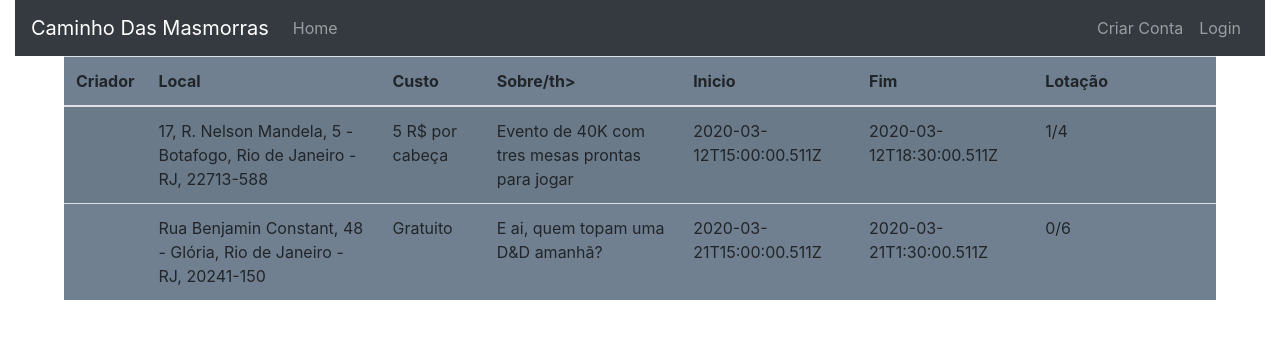
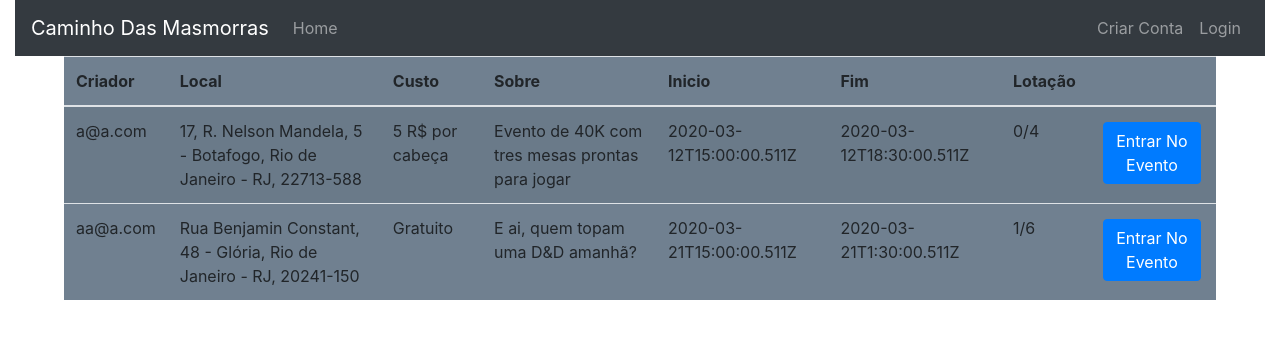
Before and after one commit to HenriqueSamii/Caminho-Das-Masmorras, a Vue app: page /eventos in a window 1280 px wide. Shown: the top 338 px of the page. Built offline with nearby package versions, Linux system fonts and the light colour scheme.

Commit message:
eventos listagem com butoes e logout certos

```diff
--- a/src/components/Header.vue
+++ b/src/components/Header.vue
@@ -41,8 +41,7 @@ export default {
   methods: {
     ...mapActions(["logout"]),
     deslogar: function() {
-      this.logout;
-      //this.$state.usuarioLogadoId = null;
+      this.logout();
       this.$router.push({ name: "Home" });
     },
     computed: function() {}
--- a/src/store/modules/evento.js
+++ b/src/store/modules/evento.js
@@ -1,24 +1,24 @@
 const state = {
     eventos: [{
             id: 1,
-            criadorId: "1",
+            criadorId: 1,
             local: "17, R. Nelson Mandela, 5 - Botafogo, Rio de Janeiro - RJ, 22713-588",
             custo: "5 R$ por cabeça",
             inicioDoEvento: "2020-03-12T15:00:00.511Z",
             fimDoEvento: "2020-03-12T18:30:00.511Z",
             NumeroMaximoDePessoas: 4,
-            idDeParticipantes: [1],
+            idDeParticipantes: [],
             sobreOEvento: "Evento de 40K com tres mesas prontas para jogar"
         },
         {
             id: 2,
-            criadorId: "2",
+            criadorId: 2,
             local: "Rua Benjamin Constant, 48 - Glória, Rio de Janeiro - RJ, 20241-150",
             custo: "Gratuito",
             inicioDoEvento: "2020-03-21T15:00:00.511Z",
             fimDoEvento: "2020-03-21T1:30:00.511Z",
             NumeroMaximoDePessoas: 6,
-            idDeParticipantes: [],
+            idDeParticipantes: [1],
             sobreOEvento: "E ai, quem topam uma D&D amanhã?"
         }
     ]
--- a/src/store/modules/post.js
+++ b/src/store/modules/post.js
@@ -1,7 +1,7 @@
 const state = {
     posts: [{
             id: 1,
-            criadorId: "1",
+            criadorId: 1,
             titulo: "post 1",
             imgURL: "https://img4.goodfon.com/wallpaper/big/1/2b/warhammer-40-000-death-guard-mortarion-nurgle-plague.jpg",
             corpo: "Nurgle is coming",
@@ -9,7 +9,7 @@ const state = {
         },
         {
             id: 2,
-            criadorId: "1",
+            criadorId: 1,
             titulo: "post 2",
             imgURL: "https://i.pinimg.com/736x/38/06/45/38064594c06483f3a13a84c911c947db.jpg",
             corpo: "praised be the omnissiah",
@@ -17,7 +17,7 @@ const state = {
         },
         {
             id: 3,
-            criadorId: "2",
+            criadorId: 2,
             titulo: "post 2",
             corpo: "E ai, quem topa uma mesa de D&D amanhã?",
             dataDeCriacao: "2020-03-20T18:25:43.511Z"
--- a/src/views/Eventos.vue
+++ b/src/views/Eventos.vue
@@ -7,52 +7,47 @@
           <th scope="col">Criador</th>
           <th scope="col">Local</th>
           <th scope="col">Custo</th>
-          <th scope="col">Sobre/th>
+          <th scope="col">Sobre</th>
           <th scope="col">Inicio</th>
           <th scope="col">Fim</th>
           <th scope="col">Lotação</th>
-          <th scope="col"></th>
-          <th scope="col"></th>
-          <th scope="col"></th>
           <th scope="col"></th>
         </tr>
       </thead>
       <tbody>
         <tr v-for="evento in allEventos" :key="evento">
-          <td><!-- {{usuarioById(evento.criadorId).email}} --></td>
+          <td>{{usuarioById(evento.criadorId).email}}</td>
           <td>{{evento.local}}</td>
           <td>{{evento.custo}}</td>
           <td>{{evento.sobreOEvento}}</td>
           <td>{{evento.inicioDoEvento}}</td>
           <td>{{evento.fimDoEvento}}</td>
           <td>{{evento.idDeParticipantes.length}}/{{evento.NumeroMaximoDePessoas}}</td>
-          <td>
+          <td class="butonTd">
             <button
               class="btn btn-primary"
               type="submit"
               v-if="getUsuarioLogado == evento.criadorId"
             >Deletar</button>
-          </td>
-          <td>
-            <!-- <button
+
+            <button
               class="btn btn-primary"
               type="submit"
-              v-if="estaNoEvento(evento.criadorId)"
-            >Canselar</button>-->
-          </td>
-          <td>
+              v-if="estaNoEvento(evento.idDeParticipantes)"
+            >Canselar</button>
+
+
             <button
               class="btn btn-primary"
               type="submit"
               v-if="getUsuarioLogado == evento.criadorId"
             >Editar</button>
-          </td>
-          <td>
-            <!-- <button
+
+            <button
               class="btn btn-primary"
               type="submit"
-              v-if="!estaNoEvento(evento.criadorId)"
-            >Entrar No Evento</button>-->
+              v-if="!estaNoEvento(evento.idDeParticipantes)"
+            >Entrar No Evento</button>
           </td>
         </tr>
       </tbody>
@@ -74,19 +69,26 @@ export default {
       "getUsuarioLogado",
       "usuarioById",
       "isUsuarioLogado"
-    ]),
-    estaNoEvento: function(listaDeIdDeParticipantes) {
+    ])
+  },
+  methods: {
+     estaNoEvento: function(lista) {
+      console.log(lista)
       if (this.isUsuarioLogado) {
-        for (let id of listaDeIdDeParticipantes) {
+        for (let id of lista) {
           if (id == this.getUsuarioLogado) {
             return true;
           }
         }
       }
       return false;
+      //isUsuarioLogado && !estaNoEvento(evento.criadorId)
     }
   }
 };
 </script>
 <style>
+.butonTd button{
+  margin: 0.2em;
+}
 </style>
```
